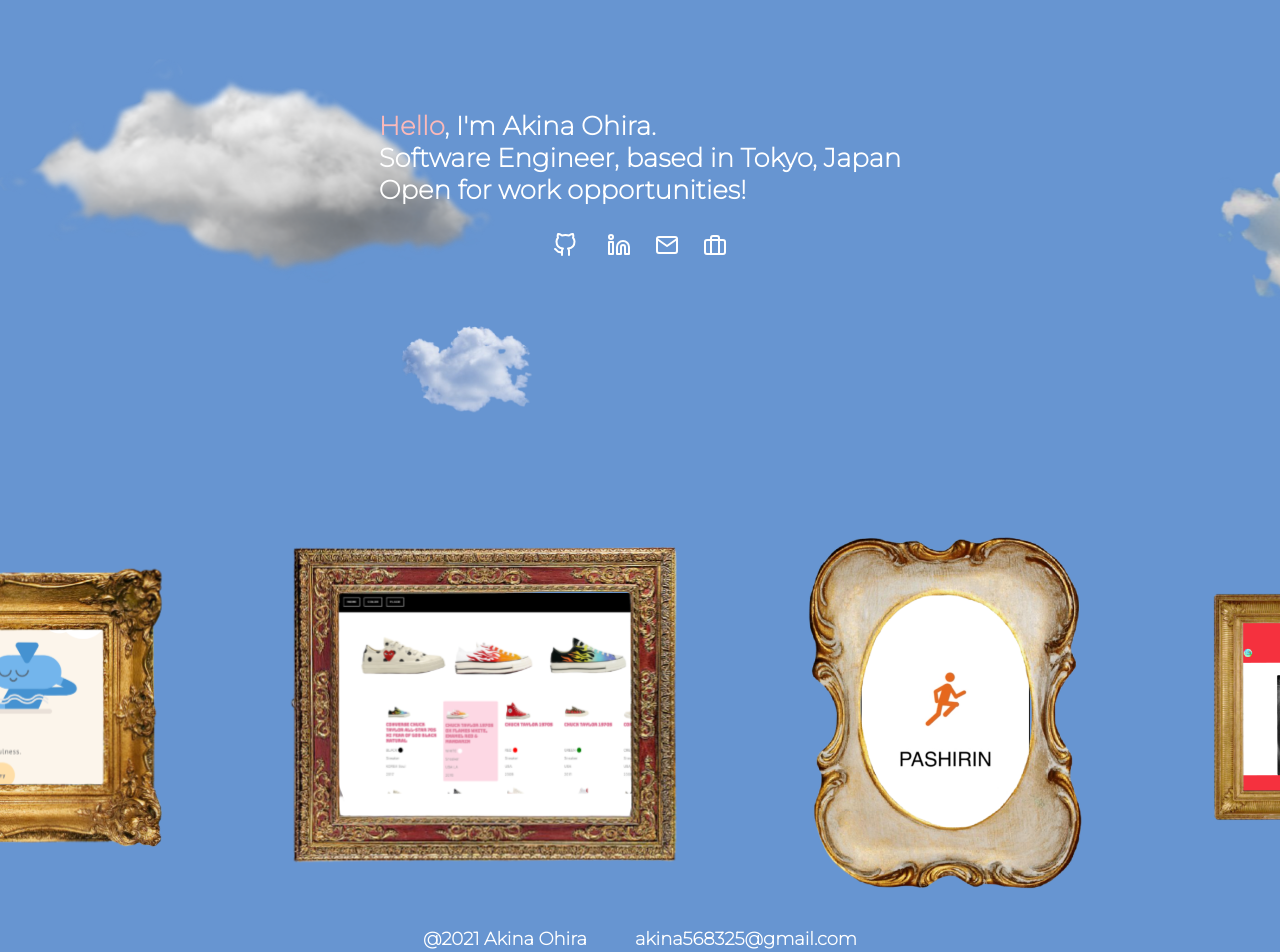
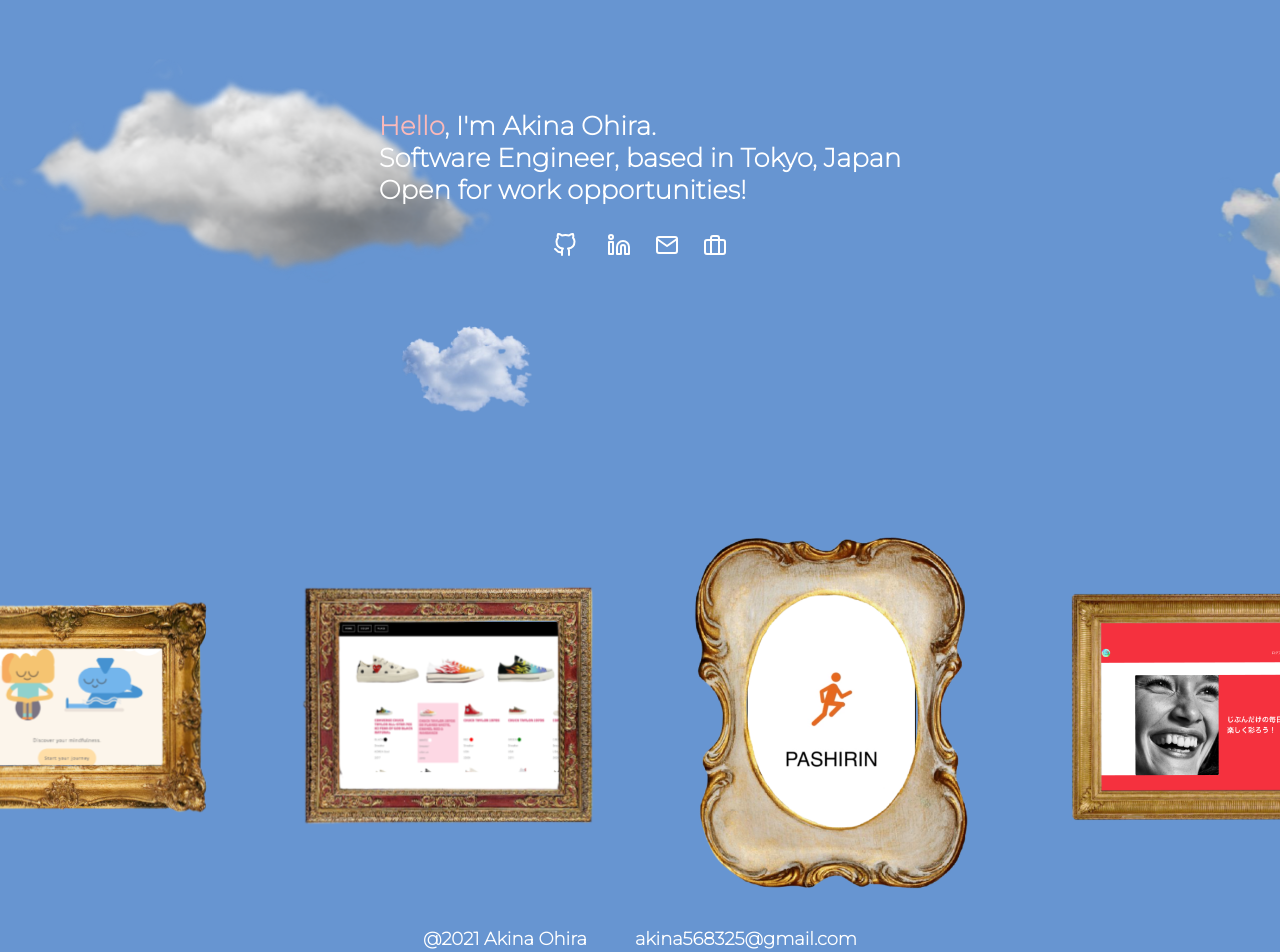
Before and after one commit to akinaohira/portfolio, a React (Create React App) app: page / in a window 1280 px wide. Shown: the top 952 px of the page. Built offline with nearby package versions, Linux system fonts and the light colour scheme.

Commit message:
Changed frame size for image on Home

```diff
--- a/src/components/Pashirin.js
+++ b/src/components/Pashirin.js
@@ -31,7 +31,7 @@ function Pashirin() {
             <p>SwiftUI</p>
             <p>Firebase</p>
             <p>StripeAPI</p>
-            <p>Pyhton</p>
+            <p>Python</p>
             <p>Figma</p>
             <p>LottieFile</p>
           </div>
--- a/src/css/App.css
+++ b/src/css/App.css
@@ -140,7 +140,7 @@ button {
 }
 
 .frame {
-  width: 400px;
+  width: 300px;
 }
 
 .frame:hover {
@@ -153,7 +153,7 @@ button {
 }
 
 .art_box img {
-  margin: 0 56px;
+  margin: 0 42px;
   transition: all 0.5s ease-in-out;
 }
 
@@ -408,8 +408,5 @@ h1 {
 }
 
 @media screen and  (max-width: 1100px) {
-  .art_box {
-    display: none;
-  }
 
 }
```
